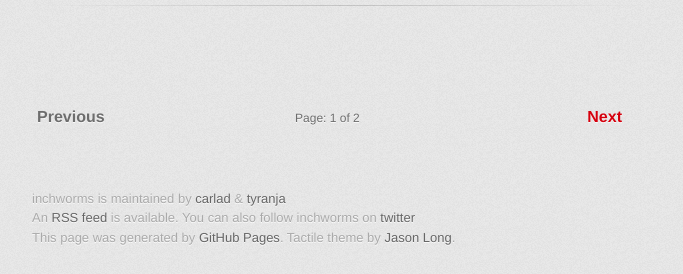
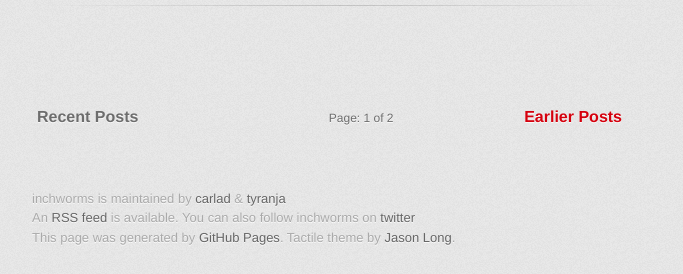
Before and after one commit to inchworms/inchworms, a Jekyll site: the page built from blog/index.html, in a window 1280 px wide and 900 px high, scrolled down 5015 px. Shown: the part 623-897 px from the top of the window, without its empty margins (298-981 px from the left). Built offline with Jekyll 4.4.1, drawn with Linux system fonts in a browser that asks for light colours; some web fonts are replaced; Markdown is read by kramdown in place of the engine named in the settings; the list of posts is cut into pages by our own code; comment, search, counter and statistics services are not loaded.

Commit message:
changed pagination button names

```diff
--- a/blog/index.html
+++ b/blog/index.html
@@ -33,21 +33,21 @@ title: inchworms Summer of Code blog
     {% if paginator.previous_page %}
 
       {% if paginator.previous_page == 1 %}
-          <a href="/blog" class="previous " style="padding-left:5px">Previous</a>
+          <a href="/blog" class="previous " style="padding-left:5px">Recent Posts</a>
         {% else %}
-          <a href="/blog/page{{ paginator.previous_page }}" class="previous " style="padding-left:5px">Previous</a>
+          <a href="/blog/page{{ paginator.previous_page }}" class="previous " style="padding-left:5px">Recent Posts</a>
         {% endif %}
     {% else %}
-      <span class="previous" style="padding-left:5px">Previous</span>
+      <span class="previous" style="padding-left:5px">Recent Posts</span>
     {% endif %}
 
     <span class="page_number " style="padding-left:30%; font-weight:normal; font-size:12px;">Page: {{ paginator.page }} of {{ paginator.total_pages }}</span>
 
 
     {% if paginator.next_page %}
-      <a href="/blog/page{{ paginator.next_page }}" class="next " style="float:right; padding-right:30px;">Next</a>
+      <a href="/blog/page{{ paginator.next_page }}" class="next " style="float:right; padding-right:30px;">Earlier Posts</a>
     {% else %}
-      <span class="next " style="float:right; padding-right:30px;">Next</span>
+      <span class="next " style="float:right; padding-right:30px;">Earlier Posts</span>
     {% endif %}
   {% else %}
   {% endif %}
```
